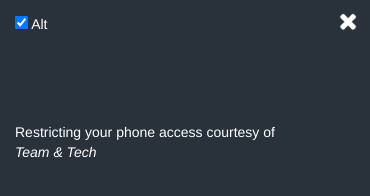
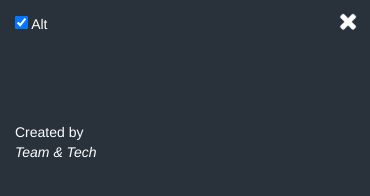
Before and after one commit to lukepate/va-calc, an Electron app: page app/settings.html in a window 370 px wide. Drawn offline with Linux system fonts and the light colour scheme; no server answers.

Commit message:
Made changes to settings page per Stephen

```diff
--- a/app/settings.html
+++ b/app/settings.html
@@ -35,7 +35,7 @@
             <br>
             <br>
 
-            <p>Restricting your phone access courtesy of
+            <p>Created by
               <br/><i>Team & Tech</i></p>
         </div>
     </div>
--- a/package.json
+++ b/package.json
@@ -16,7 +16,7 @@
     "jquery": "^3.3.1",
     "nconf": "^0.7.2"
   },
-  "description": "![Sound Machine](https://rawgithub.com/bojzi/sound-machine/master/sketch/sound-machine.png)",
+  "description": "",
   "repository": {
     "type": "git",
     "url": "git+https://github.com/vetcompandpen/VA-Calc.git"
```
Also changed, not shown: app/js/calc.js (+2 -50 lines).
